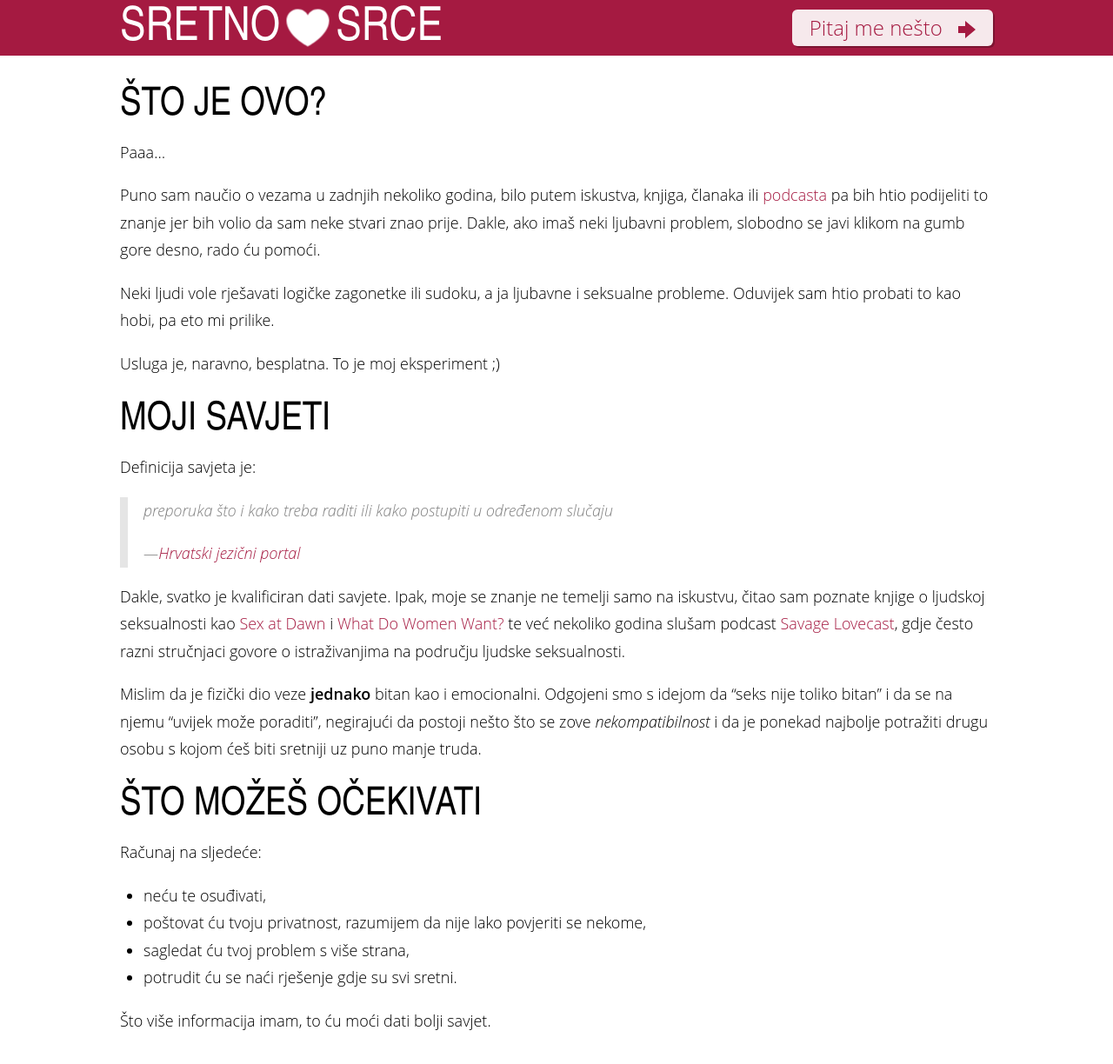
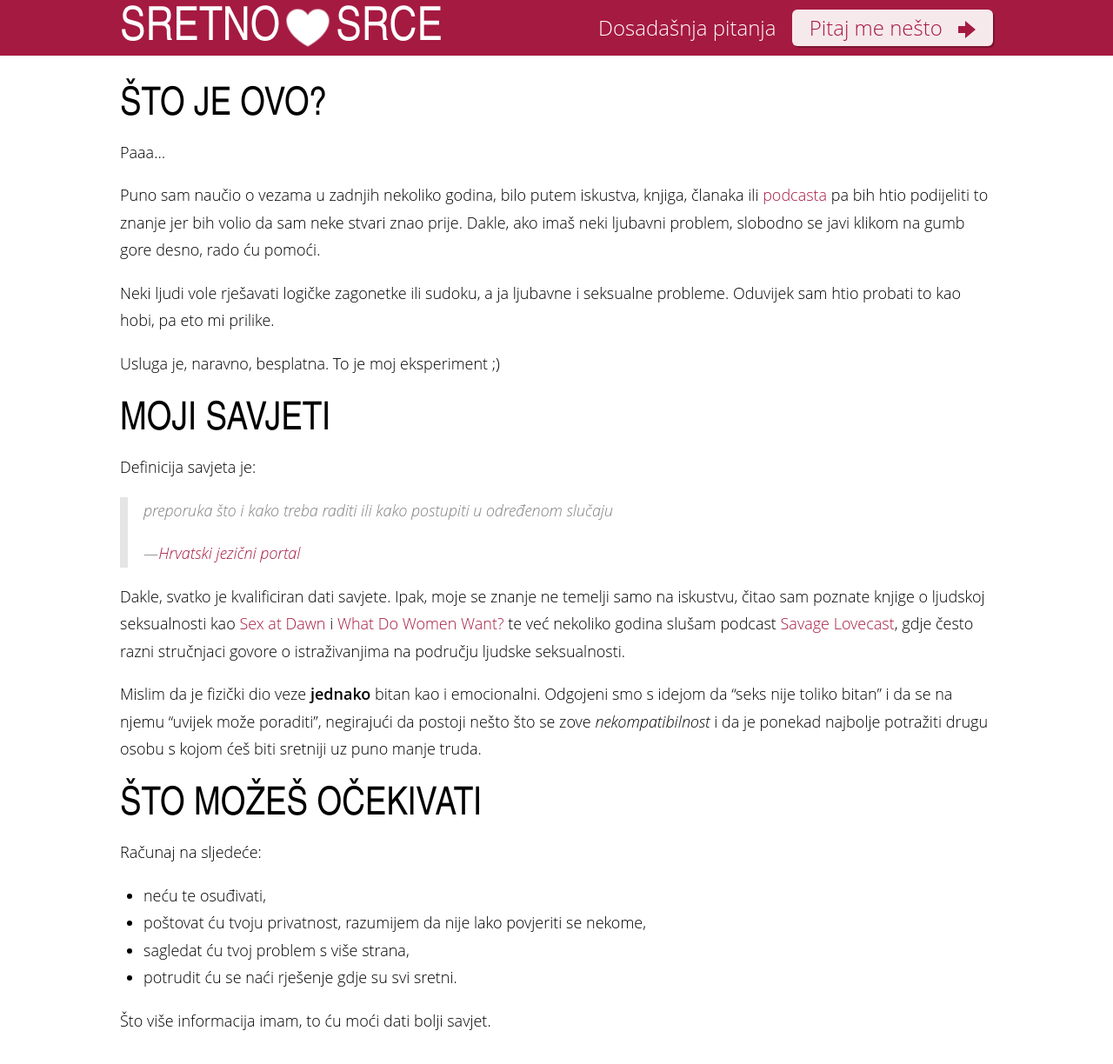
Before and after one commit to silvenon/sretnosrce, a Jekyll site: the page built from index.md, in a window 1280 px wide and 1244 px high. Shown: the top 1224 px of the window at 87% size. Built offline with Jekyll 4.4.1, drawn with Linux system fonts in a browser that asks for light colours; comment, search, counter and statistics services are not loaded.

Commit message:
Add questions

```diff
--- a/_layouts/site.html
+++ b/_layouts/site.html
@@ -4,7 +4,7 @@
     <meta charset="utf-8">
     <meta http-equiv="X-UA-Compatible" content="IE=edge">
     <meta name="viewport" content="width=device-width, initial-scale=1">
-    <title>{% if page.title %}{{ page.title }}{% else %}{{ site.title }}{% endif %}</title>
+    <title>{% if page.title %}{{ page.title }} | {{ site.title }}{% else %}{{ site.title }}{% endif %}</title>
     <meta name="description" content="{% if page.excerpt %}{{ page.excerpt | strip_html | strip_newlines | truncate: 160 }}{% else %}{{ site.description }}{% endif %}">
     <meta property="fb:admins" content="{{ site.fb_id }}">
     <!-- load the web font asynchronously with Web Font Loader -->
@@ -35,6 +35,7 @@
         </a>
 
         <nav class="navigation">
+          <a class="navigation-item" href="{{ '/pitanja' | prepend: site.baseurl }}">Dosadašnja pitanja</a>
           <a class="navigation-item btn btn-inverse-primary" href="{{ '/pitaj' | prepend: site.baseurl }}">
             <span>Pitaj me nešto</span>
             <svg class="icon icon-arrow-right" viewbox="0 0 640 1024" role="presentation" width="20" height="32">
--- a/styles/_header.scss
+++ b/styles/_header.scss
@@ -5,26 +5,31 @@
 }
 
 .main {
-  padding-top: 5em;
+  padding-top: 1em;
 
-  @media (min-width: breakpoint(small)) {
+  @media (min-width: breakpoint(medium)) {
     padding-top: 4em;
   }
 }
 
 .header {
-  position: fixed;
-  z-index: 10;
-  top: 0;
-  left: 0;
-  right: 0;
+  padding-top: 0.5em;
   background: color(primary);
   color: #fff;
+
+  @media (min-width: breakpoint(medium)) {
+    position: fixed;
+    z-index: 10;
+    top: 0;
+    left: 0;
+    right: 0;
+    padding-top: 0;
+  }
 
   .container {
     text-align: center;
 
-    @media (min-width: breakpoint(small)) {
+    @media (min-width: breakpoint(medium)) {
       @include display(flex);
       @include justify-content(space-between);
       @include align-items(center);
@@ -40,10 +45,6 @@
     text-transform: uppercase;
     line-height: 1;
     font-weight: 400;
-
-    @media (min-width: breakpoint(small)) {
-      font-size: 2.5em;
-    }
 
     @media (min-width: breakpoint(medium)) {
       font-size: 3em;
@@ -63,7 +64,7 @@
       @include transform(scale(0.75));
       @include animation(pulsate 1s infinite);
 
-      @media (min-width: breakpoint(small)) {
+      @media (min-width: breakpoint(medium)) {
         width: 64px;
         height: 64px;
       }
@@ -71,11 +72,23 @@
   }
 
   .navigation {
-    @media (max-width: breakpoint(small, max)) {
+    &-item {
+      &:not(.btn) {
+        display: block;
+        color: #fff;
+
+        @media (min-width: breakpoint(medium)) {
+          display: inline-block;
+        }
+      }
+    }
+
+    @media (max-width: breakpoint(medium, max)) {
       margin-top: 0.25em;
-      margin-bottom: -0.5em;
 
       .btn {
+        position: relative;
+        top: 0.5em;
         background: #fff;
         border: 2px solid color(primary);
         box-shadow: none;
--- a/styles/_navigation.scss
+++ b/styles/_navigation.scss
@@ -2,6 +2,7 @@
   font-size: 24px;
 
   .btn {
+    margin-left: 0.5em;
     padding-top: 0;
     padding-bottom: 0;
 
--- /dev/null
+++ b/styles/_questions.scss
@@ -0,0 +1,23 @@
+.question {
+  margin-bottom: 1em;
+
+  & + & {
+    margin-top: 2em;
+    border-top: 1px solid rgba(#000, 0.1);
+  }
+
+  &-header {
+    margin-bottom: 1.5em;
+  }
+
+  &-subject {
+    margin-top: 0;
+  }
+
+  &-time {
+    display: block;
+    margin-top: -0.25em;
+    font-size: 14px;
+    color: rgba(#000, 0.5);
+  }
+}
--- a/styles/main.scss
+++ b/styles/main.scss
@@ -19,6 +19,7 @@
 @import 'forms';
 @import 'header';
 @import 'navigation';
+@import 'questions';
 @import 'sections';
 
 @import 'utilities'
```
Also changed, not shown: _data/questions.yml (added, +17 -0 lines), pitanja/index.html (added, +23 -0 lines).
